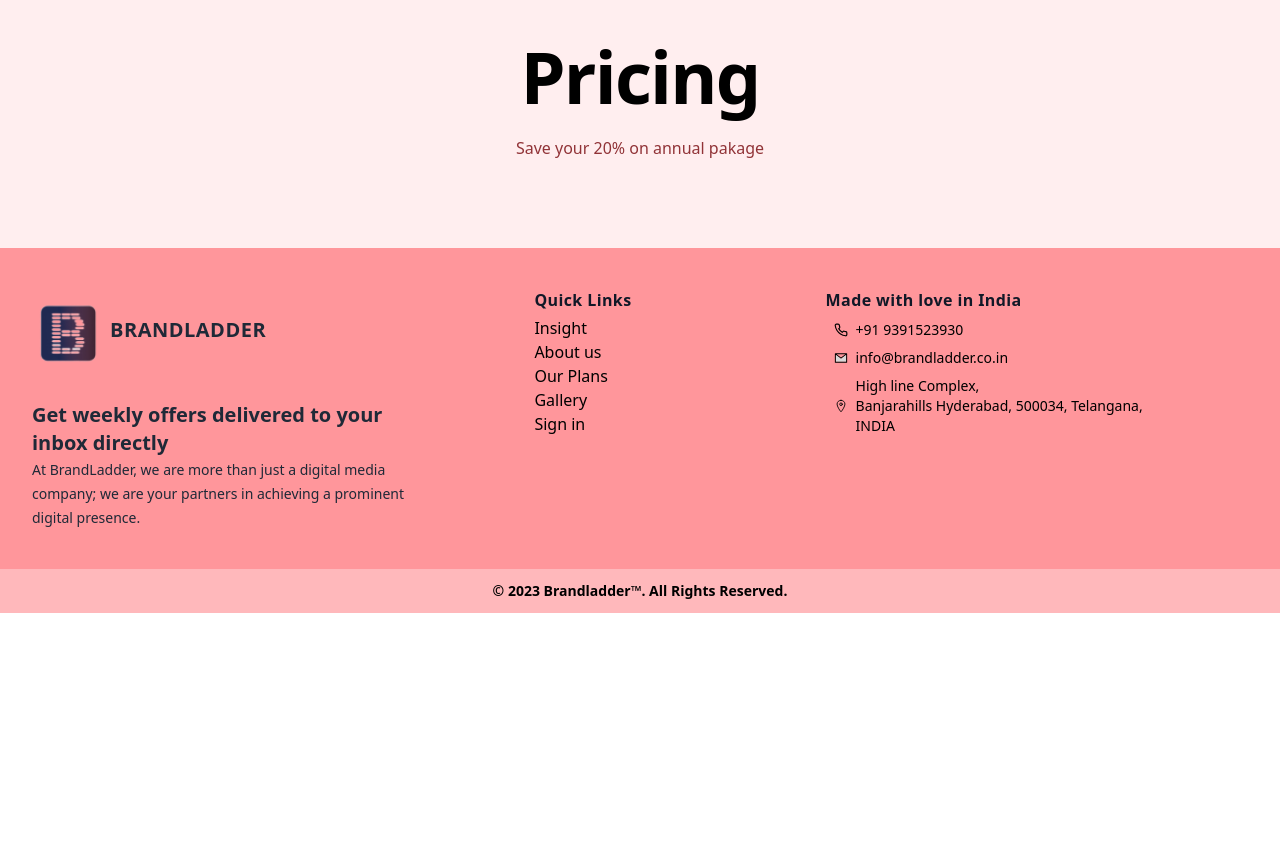
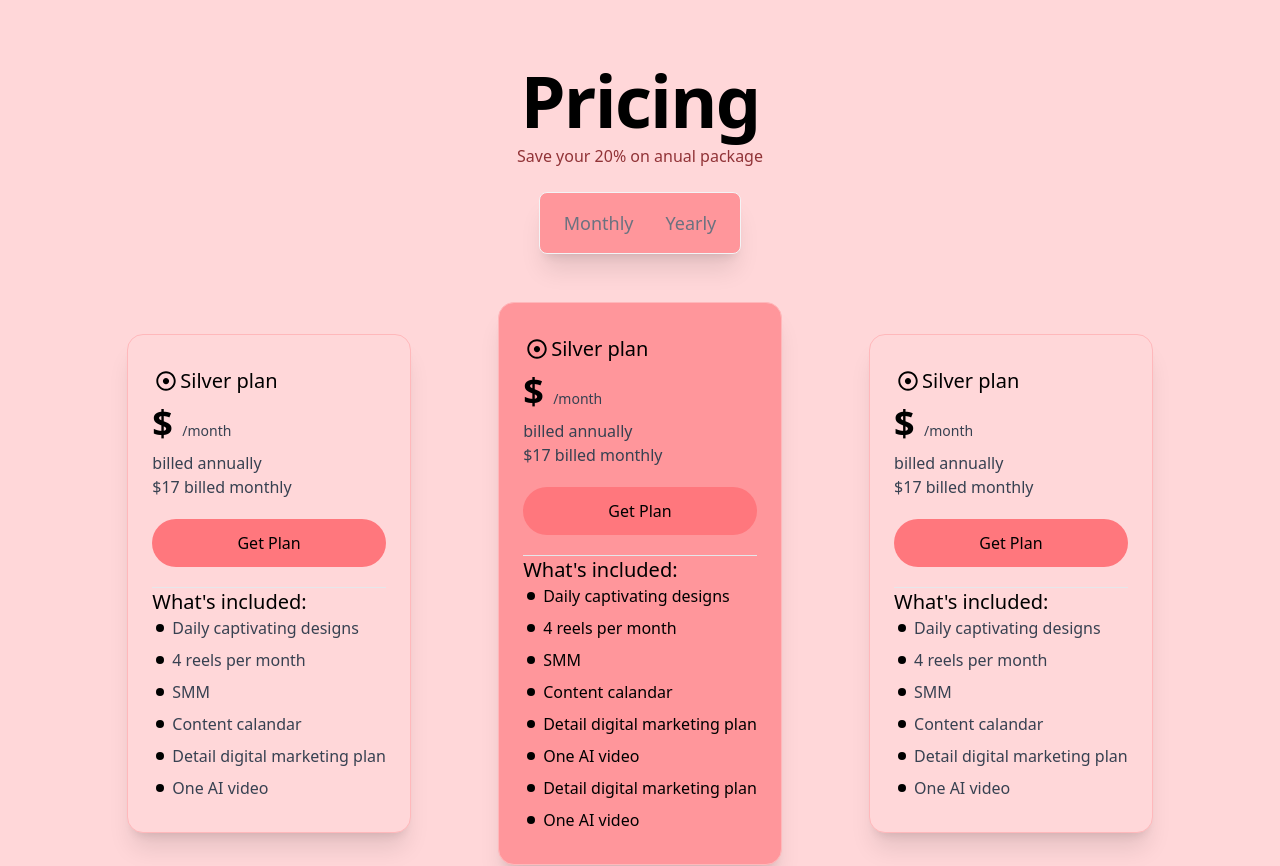
Before and after one commit to mrinalchauhan/brandladder-webapp, a React (Create React App) app: page /plans in a window 1280 px wide. Shown: the top 866 px of the page. Before the commit the page ends 800 px from the top, so only its background shows below. Built offline with nearby package versions, Linux system fonts and the light colour scheme; no server answers.

Commit message:
pricing page

```diff
--- a/package.json
+++ b/package.json
@@ -8,6 +8,7 @@
     "@testing-library/user-event": "^13.5.0",
     "dotenv": "^16.4.1",
     "firebase": "^10.7.2",
+    "prop-types": "^15.8.1",
     "react": "^18.2.0",
     "react-dom": "^18.2.0",
     "react-icons": "^5.0.1",
--- a/src/components/cards/pricing/index.jsx
+++ b/src/components/cards/pricing/index.jsx
@@ -1,9 +1,10 @@
-import React from 'react'
+import React from 'react';
+import PropTypes from 'prop-types';
 
 import { GoDotFill } from "react-icons/go";
 import { FaRegDotCircle } from "react-icons/fa";
 
-export const PricingCard = ({ palnType, totalPrice, monthlyPrice, featureList, prime }) => {
+export const PricingCard = ({ palnType, price, featureList, prime = false }) => {
 
     return (
         <div className="mx-auto">
@@ -14,7 +15,7 @@ export const PricingCard = ({ palnType, totalPrice, monthlyPrice, featureList, p
                         {palnType}
                     </h2>
                     <p className="my-2">
-                        <strong className="text-sm font-bold  sm:text-4xl"> {totalPrice}$ </strong>
+                        <strong className="text-sm font-bold  sm:text-4xl"> {price}$ </strong>
                         <span className="text-sm font-medium text-gray-700">/month</span>
                     </p>
 
@@ -52,4 +53,11 @@ export const PricingCard = ({ palnType, totalPrice, monthlyPrice, featureList, p
     );
 };
 
+PricingCard.propTypes = {
+    palnType: PropTypes.string.isRequired,
+    price: PropTypes.string.isRequired,
+    featureList: PropTypes.array.isRequired,
+    prime: PropTypes.string.isRequired,
+}
+
 export default PricingCard
--- a/src/components/headers/page-header/index.jsx
+++ b/src/components/headers/page-header/index.jsx
@@ -1,16 +1,17 @@
 import React from 'react'
+import PropTypes from 'prop-types';
 
-const PageHeader = () => {
+const PageHeader = ({ title, subtitle }) => {
     return (
-        <div className=" text-center px-4 mx-auto sm:max-w-xl md:max-w-full lg:max-w-screen-xl md:px-14 lg:px-8 lg:py-10">
+        <div className=" text-center px-4 mx-auto sm:max-w-xl md:max-w-full lg:max-w-screen-xl md:px-14 lg:px-8">
             <div className="max-w-xl sm:mx-auto lg:max-w-2xl">
-                <div className="flex flex-col sm:text-center sm:mb-0">
-                    <div className="max-w-xl mb-10 md:mx-auto sm:text-center lg:max-w-2xl md:mb-12">
-                        <h2 className="mb-6 font-sans text-2xl lg:text-7xl font-semibold leading-none tracking-tight">
-                            Pricing
+                <div className="flex flex-col sm:text-center">
+                    <div className="max-w-xl md:mx-auto sm:text-center lg:max-w-2xl">
+                        <h2 className="font-sans text-7xl font-semibold leading-none tracking-tight my-2">
+                            {title}
                         </h2>
-                        <p className="text-orange-9 lg:text-base">
-                            Save your 20% on annual pakage
+                        <p className="text-orange-9 lg:text-base my-2">
+                            {subtitle}
                         </p>
                     </div>
                 </div>
@@ -18,5 +19,9 @@ const PageHeader = () => {
         </div>
     )
 }
+PageHeader.propTypes = {
+    title: PropTypes.string.isRequired,
+    subtitle: PropTypes.string,
+}
 
 export default PageHeader
--- a/src/pages/plans/index.jsx
+++ b/src/pages/plans/index.jsx
@@ -1,11 +1,77 @@
 import React from 'react'
 
 import PageHeader from '../../components/headers/page-header'
+import PricingCard from '../../components/cards/pricing'
 
 const Plans = () => {
+
+    const featureList1 = [
+        "Daily captivating designs",
+        "4 reels per month",
+        "SMM",
+        "Content calandar",
+        "Detail digital marketing plan",
+        "One AI video"
+    ]
+
+    const featureList2 = [
+        "Daily captivating designs",
+        "4 reels per month",
+        "SMM",
+        "Content calandar",
+        "Detail digital marketing plan",
+        "One AI video",
+        "Detail digital marketing plan",
+        "One AI video",
+    ]
+
     return (
-        <div className='container'>
-            <PageHeader />
+        <div className='bg-orange-2 mb-10 py-10 lg:px-10 px-2 w-full'>
+            <div className="my-4">
+                <PageHeader title='Pricing' subtitle='Save your 20% on anual package' />
+            </div>
+            <div className='text-center mb-10' >
+                <div className="inline-flex rounded-lg border border-gray-100 bg-orange-4 p-2 shadow-xl">
+                    <button
+                        className="transition duration-500 ease-in-out inline-flex items-center gap-2 rounded-md px-4 py-2 md:text-lg text-sm text-gray-500 hover:text-gray-900 focus:bg-orange-2 focus:text-black focus:font-semibold focus:shadow-2xl"
+                    >
+                        Monthly
+                    </button>
+                    <button
+                        className="transition duration-500 ease-in-out inline-flex items-center gap-2 rounded-md px-4 py-2 lg:text-lg text-sm text-gray-500 hover:text-gray-900 focus:bg-orange-2 focus:text-black focus:font-semibold focus:shadow-2xl"
+                    >
+                        Yearly
+                    </button>
+
+                </div>
+            </div>
+            <div className="flex flex-wrap lg:justify-evenly justify-center items-center">
+                <div className="my-2">
+                    <PricingCard
+                        palnType='Silver plan'
+                        totalPrice='12.99'
+                        monthlyPrice='17'
+                        featureList={featureList1}
+                    />
+                </div>
+                <div className="my-2">
+                    <PricingCard
+                        palnType='Silver plan'
+                        totalPrice='12.99'
+                        monthlyPrice='17'
+                        featureList={featureList2}
+                        prime={true}
+                    />
+                </div>
+                <div className="my-2">
+                    <PricingCard
+                        palnType='Silver plan'
+                        totalPrice='12.99'
+                        monthlyPrice='17'
+                        featureList={featureList1}
+                    />
+                </div>
+            </div>
         </div>
     )
 }
```
Also changed, not shown: 1 other file (tests, documents, lock files or other folders).
